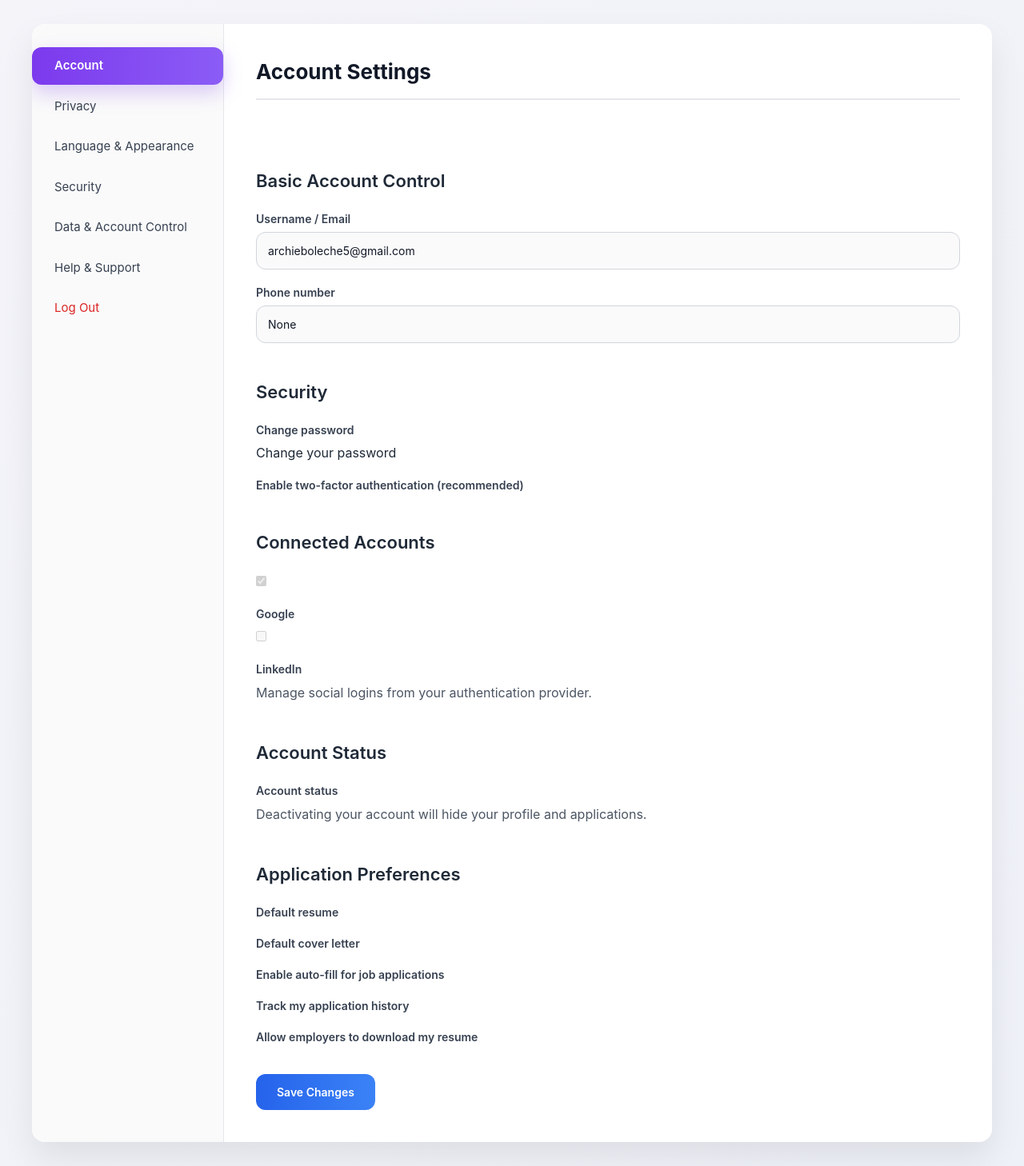
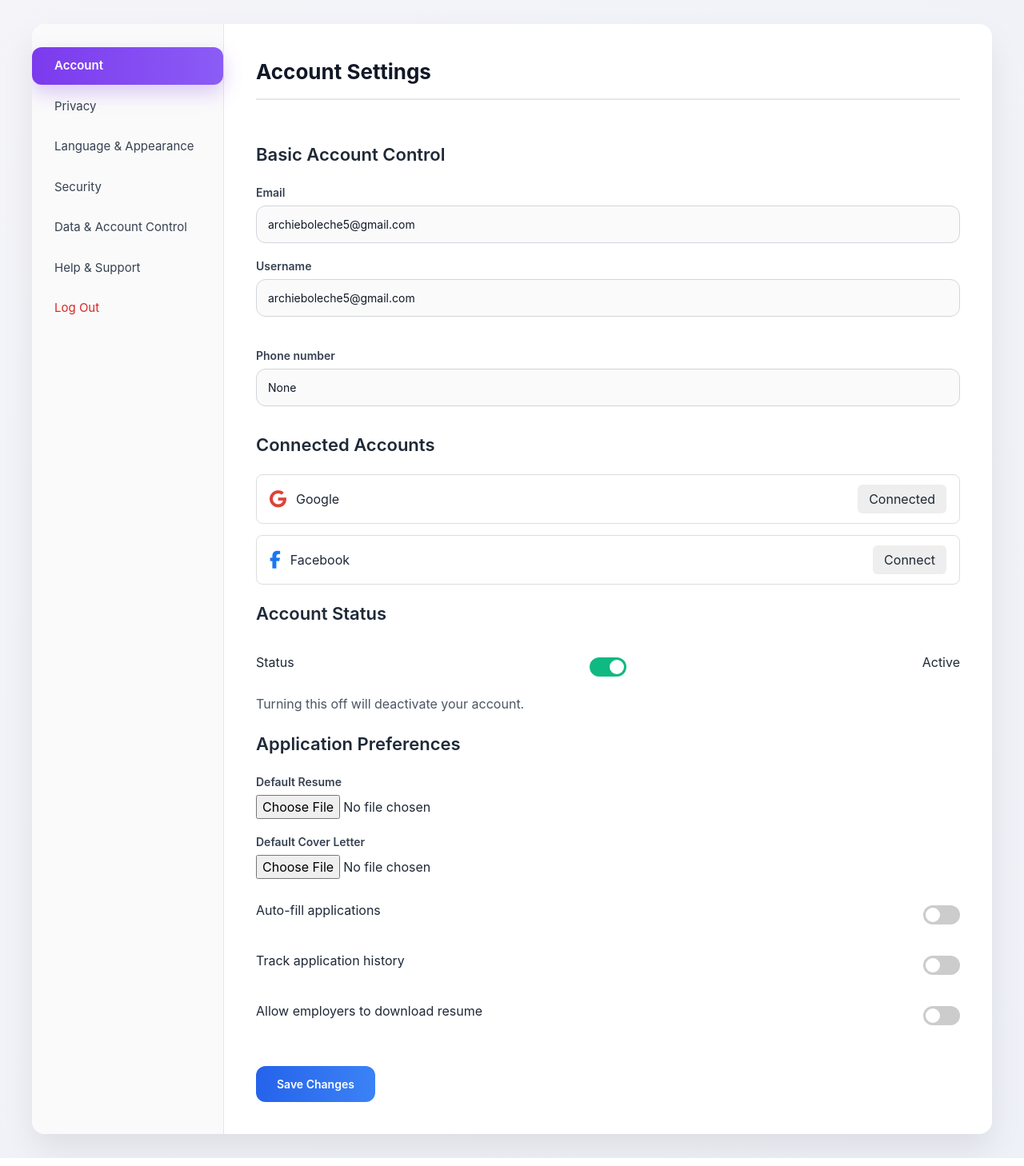
Before and after one commit to archie012526/ads_django1, a Django app: page /settings/account/ in a window 1280 px wide. Shown: the part 83-1541 px from the top of the page at 80% size. Run offline with Django 5.2, Linux system fonts and the light colour scheme; a user stored in the database is signed in; data comes from the database, SQL or seed files in the repository; both versions use the stored data as it was after the commit; some libraries are stand-ins or nearby versions.

Commit message:
Account and Privacy

```diff
--- a/mysite/main/static/style/setting-sidebar.css
+++ b/mysite/main/static/style/setting-sidebar.css
@@ -26,6 +26,20 @@ body {
     min-height: 80vh;
     overflow: hidden;
 }
+
+/* Reduce space before "Basic Account Control" */
+.settings-content h3.section-title {
+    margin-top: 12px;   /* reduce from default (often 30–40px) */
+}
+
+.settings-content hr {
+    margin-bottom: 8px;
+}
+
+.settings-content {
+    padding-top: 10px; /* reduce if it's large */
+}
+
 
 /* ===============================
    SIDEBAR / NAVIGATION
@@ -213,3 +227,117 @@ body {
         padding: 25px;
     }
 }
+
+.text-input {
+    width: 100%;
+    padding: 10px 12px;
+    border-radius: 8px;
+    border: 1px solid #d1d5db;
+    margin-bottom: 20px;
+}
+
+/* Connected accounts */
+.connected-accounts {
+    display: flex;
+    gap: 20px;
+    margin-bottom: 20px;
+}
+
+.connected-app {
+    display: flex;
+    align-items: center;
+    gap: 10px;
+    background: #f3f4f6;
+    padding: 10px 15px;
+    border-radius: 10px;
+}
+
+.connected-app img {
+    width: 24px;
+    height: 24px;
+}
+
+/* Toggle switch */
+.toggle-row {
+    display: flex;
+    align-items: center;
+    justify-content: space-between;
+    margin: 15px 0;
+}
+
+.toggle-switch {
+    position: relative;
+    width: 46px;
+    height: 24px;
+}
+
+.toggle-switch input {
+    display: none;
+}
+
+.slider {
+    position: absolute;
+    cursor: pointer;
+    background: #ccc;
+    border-radius: 34px;
+    inset: 0;
+    transition: .3s;
+}
+
+.slider::before {
+    content: "";
+    position: absolute;
+    width: 18px;
+    height: 18px;
+    left: 3px;
+    bottom: 3px;
+    background: white;
+    border-radius: 50%;
+    transition: .3s;
+}
+
+.toggle-switch input:checked + .slider {
+    background: #10b981;
+}
+
+.toggle-switch input:checked + .slider::before {
+    transform: translateX(22px);
+}
+
+
+.connected-accounts {
+    display: flex;
+    flex-direction: column;
+    gap: 14px;
+}
+
+.connected-app {
+    display: flex;
+    align-items: center;
+    gap: 12px;
+    padding: 12px 16px;
+    border: 1px solid #ddd;
+    border-radius: 8px;
+    background: #fff;
+}
+
+.connected-app i {
+    font-size: 22px;
+}
+
+.connected-app.google i {
+    color: #DB4437;
+}
+
+.connected-app.facebook i {
+    color: #1877F2;
+}
+
+.connect-btn {
+    margin-left: auto;
+    padding: 6px 14px;
+    border-radius: 6px;
+    border: none;
+    background: #eee;
+    cursor: pointer;
+}
--- a/mysite/main/templates/main/account.html
+++ b/mysite/main/templates/main/account.html
@@ -72,91 +72,105 @@
         =============================== -->
         <h3 class="section-title">Basic Account Control</h3>
 
-        <label>Username / Email</label>
+        <label>Email</label>
         {{ user_form.email }}
+
+        <label>Username</label>
+        <input type="text"
+               name="username"
+               value="{{ request.user.username }}"
+               class="text-input">
 
         <label>Phone number</label>
         <input type="text"
-              name="phone_number"
-              value="{{ request.user.profile.phone_number }}">
+               name="phone_number"
+               value="{{ request.user.profile.phone_number }}"
+               class="text-input">
 
         <!-- ===============================
-             SECURITY
+             CONNECTED ACCOUNTS
         =============================== -->
-        <h3 class="section-title">Security</h3>
+        <h3 class="section-title">Connected Accounts</h3>
 
-        <label>Change password</label>
-        <a href="{% url 'password_change' %}" class="text-link">
-            Change your password
-        </a>
+        <div class="connected-accounts">
+            <div class="connected-app google">
+                <i class="fa-brands fa-google"></i>
+                <span>Google</span>
+                <button type="button" class="connect-btn">Connected</button>
+            </div>
 
-        <div class="checkbox-group">
-            {{ form.two_factor_enabled }}
-            <label for="{{ form.two_factor_enabled.id_for_label }}">
-                Enable two-factor authentication (recommended)
+            <div class="connected-app facebook">
+                <i class="fa-brands fa-facebook-f"></i>
+                <span>Facebook</span>
+                <button type="button" class="connect-btn">Connect</button>
+            </div>
+        </div>
+
+
+        <!-- ===============================
+             ACCOUNT STATUS
+        =============================== -->
+        <h3 class="section-title">Account Status</h3>
+
+        <div class="toggle-row">
+            <span>Status</span>
+            <label class="toggle-switch">
+                <input type="checkbox" name="account_active" checked>
+                <span class="slider"></span>
+            </label>
+            <span class="toggle-label">Active</span>
+        </div>
+
+        <p class="hint-text">
+            Turning this off will deactivate your account.
+        </p>
+
+        <!-- ===============================
+             APPLICATION PREFERENCES
+        =============================== -->
+        <h3 class="section-title">Application Preferences</h3>
+
+        <label>Default Resume</label>
+
+        <input type="file"
+              name="default_resume"
+              id="resumeInput"
+              accept=".pdf,.jpg,.jpeg,.png"
+              class="file-input">
+
+        <div id="resumePreview" class="file-preview hidden"></div>
+
+        <label>Default Cover Letter</label>
+
+        <input type="file"
+              name="default_cover_letter"
+              id="coverInput"
+              accept=".pdf,.jpg,.jpeg,.png"
+              class="file-input">
+
+        <div id="coverPreview" class="file-preview hidden"></div>
+
+        <div class="toggle-row">
+            <span>Auto-fill applications</span>
+            <label class="toggle-switch">
+                <input type="checkbox" name="auto_fill_applications">
+                <span class="slider"></span>
             </label>
         </div>
 
-        <!-- ===============================
-             CONNECTED ACCOUNTS (NEW)
-        =============================== -->
-        <h3 class="section-title">Connected Accounts</h3>
-
-        <div class="checkbox-group">
-            <input type="checkbox" disabled checked>
-            <label>Google</label>
-        </div>
-
-        <div class="checkbox-group">
-            <input type="checkbox" disabled>
-            <label>LinkedIn</label>
-        </div>
-
-        <p class="hint-text">
-            Manage social logins from your authentication provider.
-        </p>
-
-        <!-- ===============================
-             ACCOUNT STATUS (NEW)
-        =============================== -->
-        <h3 class="section-title">Account Status</h3>
-
-        <label>Account status</label>
-        {{ form.account_status }}
-
-        <p class="hint-text">
-            Deactivating your account will hide your profile and applications.
-        </p>
-
-        <!-- ===============================
-             APPLICATION PREFERENCES (NEW)
-        =============================== -->
-        <h3 class="section-title">Application Preferences</h3>
-
-        <label>Default resume</label>
-        {{ form.default_resume }}
-
-        <label>Default cover letter</label>
-        {{ form.default_cover_letter }}
-
-        <div class="checkbox-group">
-            {{ form.auto_fill_applications }}
-            <label for="{{ form.auto_fill_applications.id_for_label }}">
-                Enable auto-fill for job applications
+        <div class="toggle-row">
+            <span>Track application history</span>
+            <label class="toggle-switch">
+                <input type="checkbox" name="track_application_history">
+                <span class="slider"></span>
             </label>
         </div>
 
-        <div class="checkbox-group">
-            {{ form.track_application_history }}
-            <label for="{{ form.track_application_history.id_for_label }}">
-                Track my application history
-            </label>
-        </div>
-
-        <div class="checkbox-group">
-            {{ form.allow_resume_download }}
-            <label for="{{ form.allow_resume_download.id_for_label }}">
-                Allow employers to download my resume
+        <div class="toggle-row">
+            <span>Allow employers to download resume</span>
+            <label class="toggle-switch">
+                <input type="checkbox" name="allow_resume_download">
+                <span class="slider"></span>
             </label>
         </div>
 
@@ -169,4 +183,5 @@
     </form>
 </main>
 
+
 {% endblock %}
--- a/mysite/main/templates/main/base.html
+++ b/mysite/main/templates/main/base.html
@@ -6,6 +6,8 @@
     <meta charset="UTF-8">
     <meta name="viewport" content="width=device-width, initial-scale=1.0">
     <title>{% block title %}ADS Project{% endblock %}</title>
+    <link rel="stylesheet" href="https://cdnjs.cloudflare.com/ajax/libs/font-awesome/6.5.0/css/all.min.css">
+
 
     <!-- Tailwind -->
     <script src="https://cdn.tailwindcss.com"></script>
--- a/mysite/main/templates/main/data-control2.html
+++ b/mysite/main/templates/main/data-control2.html
@@ -54,7 +54,6 @@
 
     <main class="settings-content">
         <h2>Data &amp; Account Control</h2>
-        <p><strong>Purpose:</strong> Legal, compliance, and account management.</p>
 
         <form method="post">
             {% csrf_token %}
--- a/mysite/main/templates/main/help2.html
+++ b/mysite/main/templates/main/help2.html
@@ -54,7 +54,6 @@
 
     <main class="settings-content">
         <h2>Help &amp; Support</h2>
-        <p><strong>Purpose:</strong> User assistance and legal documents.</p>
 
         <ul>
             <li><a href="#">FAQ</a></li>
--- a/mysite/main/templates/main/language2.html
+++ b/mysite/main/templates/main/language2.html
@@ -53,7 +53,6 @@
 
     <main class="settings-content">
         <h2>Language &amp; Appearance</h2>
-        <p><strong>Purpose:</strong> User comfort and customization.</p>
 
         <form method="post" class="space-y-4">
             {% csrf_token %}
```
Also changed, not shown: mysite/main/templates/main/privacy2.html (+69 -15 lines), mysite/main/templates/main/security.html (+41 -31 lines), mysite/db.sqlite3.
